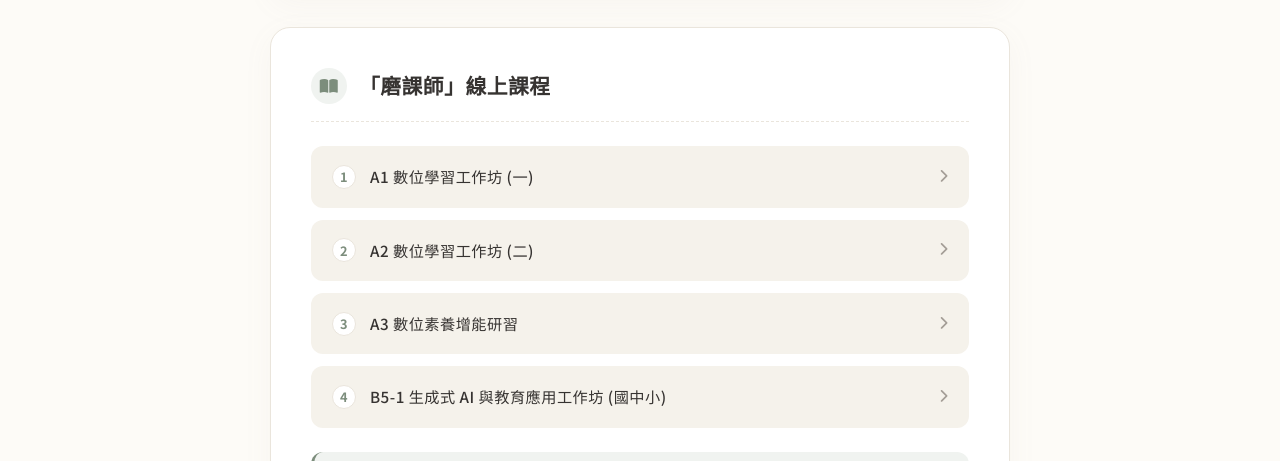
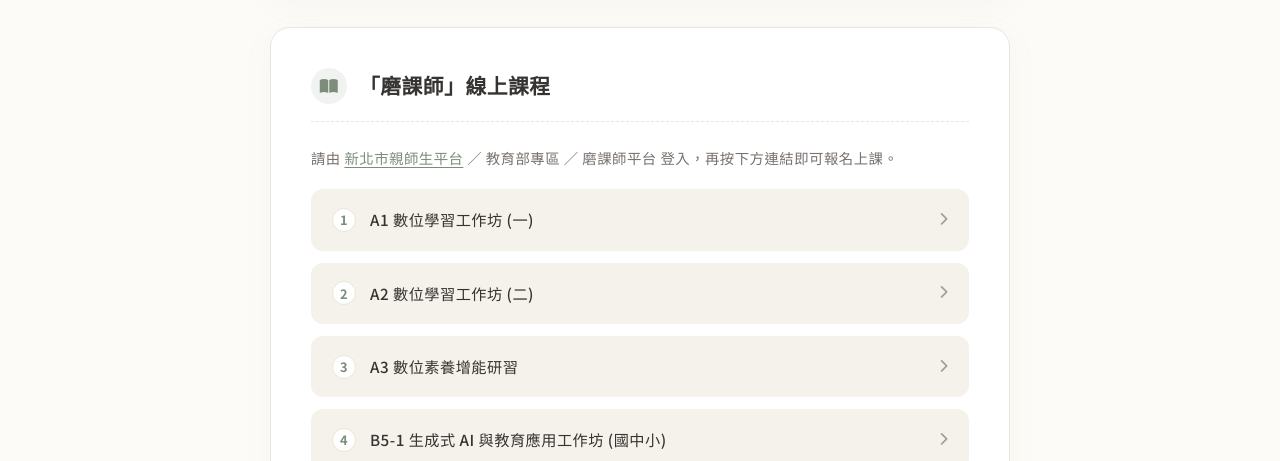
Before and after one commit to rongfu193/edutrain, a plain HTML site: page index.html in a window 1280 px wide. Shown: the part 639-1100 px from the top of the page. Drawn offline with Linux system fonts and the light colour scheme.

Commit message:
Update index.html

```diff
--- a/index.html
+++ b/index.html
@@ -409,6 +409,10 @@
       <div class="card-title">「磨課師」線上課程</div>
     </div>
 
+    <p style="color: var(--text-sub); font-size: 0.9rem; margin-bottom: 20px; line-height: 1.6;">
+      請由 <a href="https://pts.ntpc.edu.tw" target="_blank" style="color: var(--accent-green); text-decoration: underline; text-underline-offset: 3px; font-weight: 500;">新北市親師生平台</a> ／ 教育部專區 ／ 磨課師平台 登入，再按下方連結即可報名上課。
+    </p>
+
     <div class="course-list">
       <a href="https://moocs.moe.edu.tw/moocs/#/course/detail/10003230" target="_blank" class="course-item">
         <div class="course-left">
```
